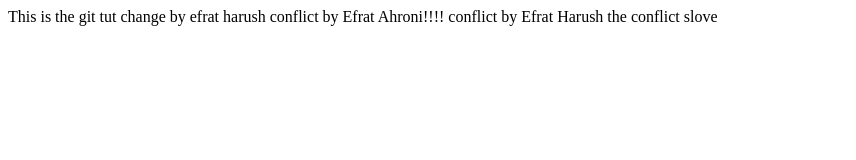
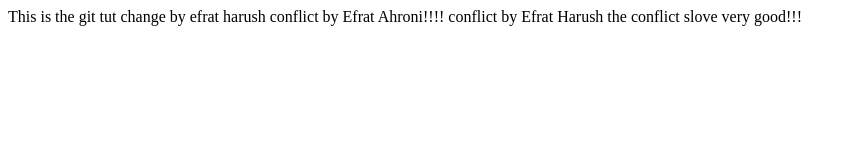
Before and after one commit to github326205085/HW, a plain HTML site: page index.html in a window 1280 px wide. Shown: the whole page, without its empty margins (0-856 px from the left). Drawn offline with Linux system fonts and the light colour scheme.

Commit message:
third update with conflict that not I  have to resolve

```diff
--- a/index.html
+++ b/index.html
@@ -15,5 +15,7 @@
     conflict by Efrat Harush
 
     the conflict slove
+
+    very good!!!
 </body>
 </html>
```
